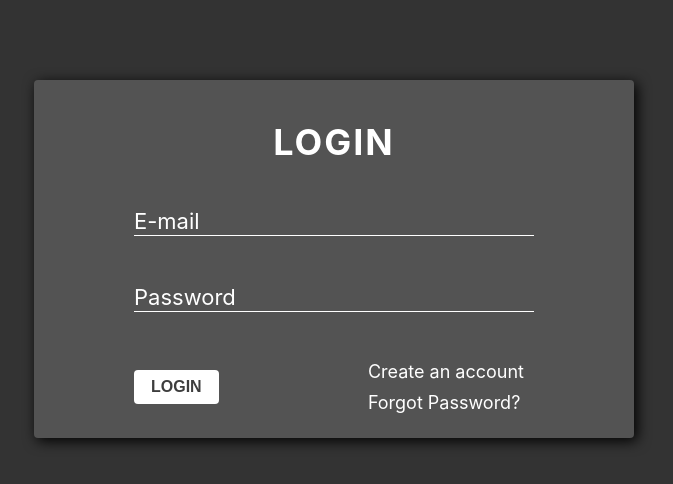
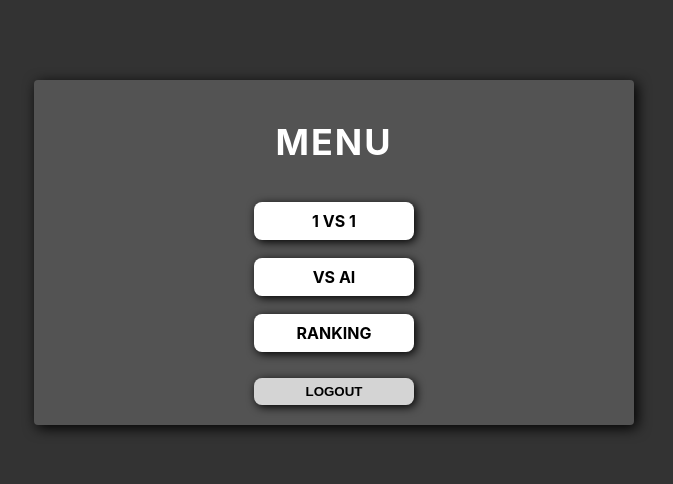
Before and after one commit to MateuszMalec1611/TSC-Tic-Tac-Toe, a React (Create React App) app: page / in a window 1280 px wide. Before the commit this address led to /auth. Shown: the top 484 px of the page, without its empty margins (306-979 px from the left). Built offline with nearby package versions, Linux system fonts and the light colour scheme; no server answers.

Commit message:
feat: add menu

```diff
--- a/src/App.tsx
+++ b/src/App.tsx
@@ -14,8 +14,11 @@ const App = () => {
                 <Router>
                     <Switch>
                         <Route exact path="/">
+                            <Menu />
+                        </Route>
+                        {/* <Route exact path="/">
                             {currentUser ? <Menu /> : <Redirect to="/auth" />}
-                        </Route>
+                        </Route> */}
                         <Route path="/auth" component={Auth} />
                         <Route path="/forgot-password" component={ResetPassword} />
                     </Switch>
--- a/src/components/Form/Form.tsx
+++ b/src/components/Form/Form.tsx
@@ -5,9 +5,8 @@ import { useTicTacToe } from 'src/hooks/useTicTacToe';
 import useAuthAction from 'src/hooks/useAuthAction';
 import { AuthActions } from 'src/store/Auth/Auth.types';
 import Loader from '../Loader/Loader';
+import Title from '../Title/Title';
 import * as S from './styles';
-import { Redirect } from 'react-router';
-import { Link } from 'react-router-dom';
 
 const Form = () => {
     const [loginFormType, setLoginFormType] = useState(true);
@@ -80,7 +79,7 @@ const Form = () => {
 
     return (
         <S.FormBox onSubmit={submitHandler}>
-            <S.Title>{loginFormType ? 'login' : 'register'}</S.Title>
+            <Title>{loginFormType ? 'login' : 'register'}</Title>
             <S.InputBox>
                 <S.Input
                     onBlur={isTouchedEmailHanlder}
--- a/src/components/Form/styles.ts
+++ b/src/components/Form/styles.ts
@@ -11,18 +11,6 @@ interface ErrorProps {
 interface LinkBoxProps {
     loginFormType: boolean;
 }
-
-export const Title = styled.h2`
-    margin: 20px 0;
-    font-size: 26px;
-    text-align: center;
-    text-transform: uppercase;
-    letter-spacing: 2px;
-
-    @media ${device.tabletBreakpoint} {
-        font-size: 36px;
-    }
-`;
 export const FormBox = styled.form`
     display: flex;
     flex-direction: column;
--- /dev/null
+++ b/src/components/Title/Title.tsx
@@ -0,0 +1,6 @@
+import React from 'react';
+import * as S from './styles';
+
+const Title: React.FC = ({ children }) => <S.Title>{children}</S.Title>;
+
+export default Title;
--- /dev/null
+++ b/src/components/Title/styles.ts
@@ -0,0 +1,14 @@
+import styled from 'styled-components';
+import { device } from 'src/utils/constants';
+
+export const Title = styled.h2`
+    margin: 20px 0;
+    font-size: 26px;
+    text-align: center;
+    text-transform: uppercase;
+    letter-spacing: 2px;
+
+    @media ${device.tabletBreakpoint} {
+        font-size: 36px;
+    }
+`;
--- a/src/pages/Menu/Menu.tsx
+++ b/src/pages/Menu/Menu.tsx
@@ -1,6 +1,8 @@
-import { Link, useHistory } from 'react-router-dom';
+import Card from 'src/components/Card/Card';
+import Title from 'src/components/Title/Title';
 import useAuthAction from 'src/hooks/useAuthAction';
 import { AuthActions } from 'src/store/Auth/Auth.types';
+import * as S from './styles';
 
 const Menu = () => {
     const useAction = useAuthAction();
@@ -10,9 +12,18 @@ const Menu = () => {
 
     return (
         <>
-            <h1>Menu</h1>
-            <Link to="/">Login or register</Link>
-            <button onClick={logoutHandling}>Logout</button>
+            {/* <Link to="/">Login or register</Link> */}
+            <Card>
+                <S.MenuBox>
+                    <Title>Menu</Title>
+                    <S.ButtonsBox>
+                        <S.StyledLink to="/">1 vs 1</S.StyledLink>
+                        <S.StyledLink to="/">vs ai</S.StyledLink>
+                        <S.StyledLink to="/">ranking</S.StyledLink>
+                        <S.Button onClick={logoutHandling}>Logout</S.Button>
+                    </S.ButtonsBox>
+                </S.MenuBox>
+            </Card>
         </>
     );
 };
--- /dev/null
+++ b/src/pages/Menu/styles.ts
@@ -0,0 +1,50 @@
+import styled from 'styled-components';
+import { Link } from 'react-router-dom';
+
+export const MenuBox = styled.div``;
+export const ButtonsBox = styled.div`
+    display: flex;
+    flex-direction: column;
+    align-items: center;
+    width: 160px;
+`;
+export const StyledLink = styled(Link)`
+    padding: 8px 15px;
+    margin-top: 18px;
+    width: 100%;
+    background-color: ${({ theme }) => theme.colors.whiteColor};
+    box-shadow: 2px 2px 10px ${({ theme }) => theme.colors.blackColor};
+    border: 1px solid transparent;
+    border-radius: 8px;
+    color: ${({ theme }) => theme.colors.blackColor};
+    text-transform: uppercase;
+    text-align: center;
+    font-weight: bold;
+    text-decoration: none;
+    transition: background-color 0.3s, color 0.3s, border 0.3s;
+
+    &:hover {
+        background-color: transparent;
+        color: white;
+        border: 1px solid ${({ theme }) => theme.colors.whiteColor};
+    }
+`;
+
+export const Button = styled.button`
+    padding: 5px 0;
+    margin-top: 26px;
+    width: 100%;
+    background-color: ${({ theme }) => theme.colors.transparentGrayColor};
+    border: 1px solid transparent;
+    border-radius: 8px;
+    box-shadow: 2px 2px 10px ${({ theme }) => theme.colors.blackColor};
+    text-transform: uppercase;
+    font-weight: bold;
+    transition: background-color 0.3s, color 0.3s, border 0.3s;
+
+    &:hover {
+        background-color: ${({ theme }) => theme.colors.redColor};
+        color: white;
+        border: 1px solid ${({ theme }) => theme.colors.whiteColor};
+    }
+`;
--- a/src/pages/ResetPassword/ResetPassword.tsx
+++ b/src/pages/ResetPassword/ResetPassword.tsx
@@ -6,8 +6,9 @@ import Loader from 'src/components/Loader/Loader';
 import { Card } from 'src/components/Card/styles';
 import useAuthAction from 'src/hooks/useAuthAction';
 import { AuthActions } from 'src/store/Auth/Auth.types';
+import Title from 'src/components/Title/Title';
+import { Message } from './styles';
 import * as S from 'src/components/Form/styles';
-import { Message } from './styles';
 
 const ResetPassword = () => {
     const {
@@ -40,7 +41,7 @@ const ResetPassword = () => {
     return (
         <Card>
             <S.FormBox onSubmit={submitHandler}>
-                <S.Title>password reset</S.Title>
+                <Title>password reset</Title>
                 <S.InputBox>
                     <S.Input
                         onBlur={isTouchedEmailHanlder}
```
Also changed, not shown: src/pages/GameBoard/GameBoard.tsx (added, +7 -0 lines), src/pages/GameBoard/styles.ts (line endings or trailing spaces).
